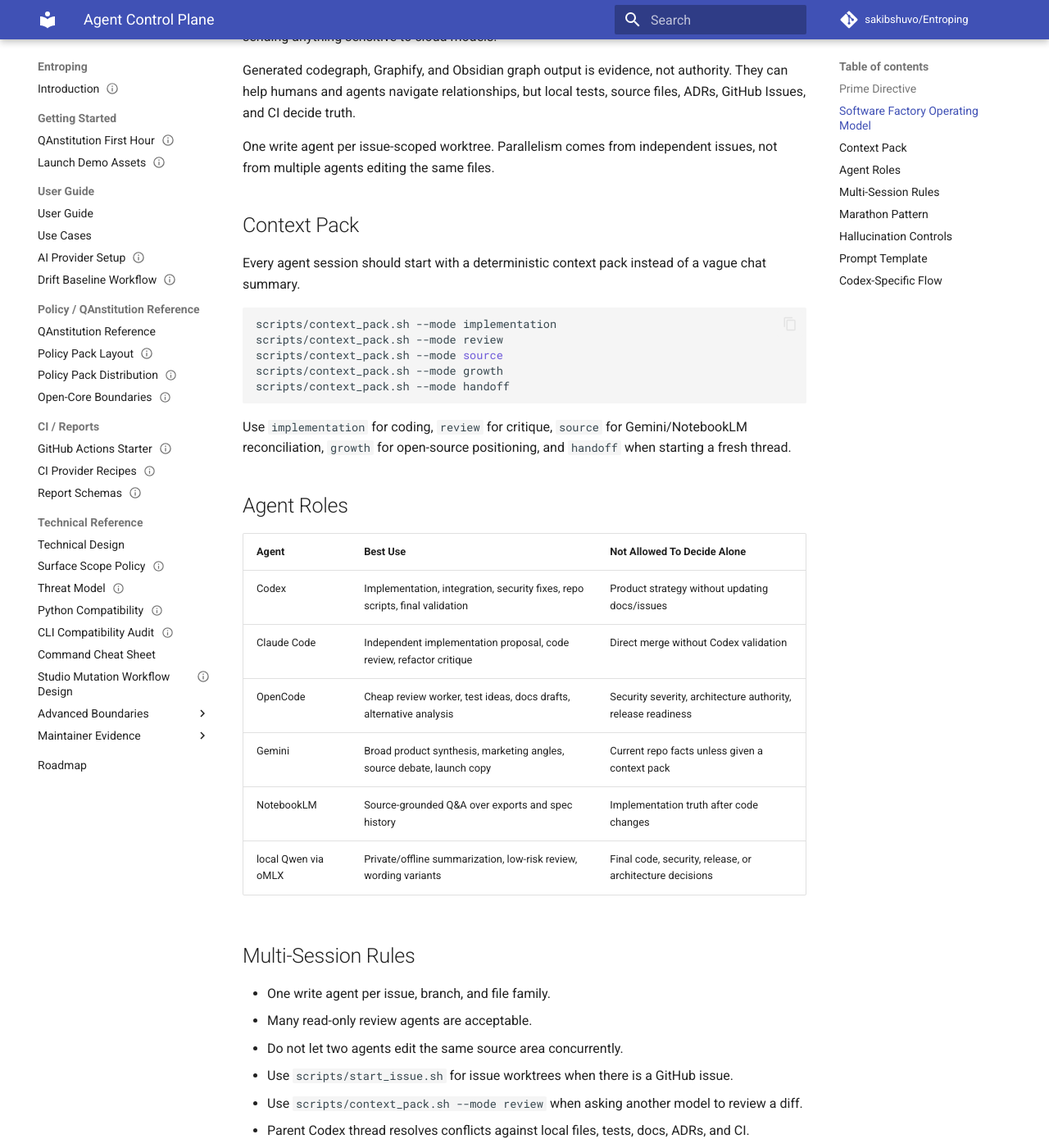
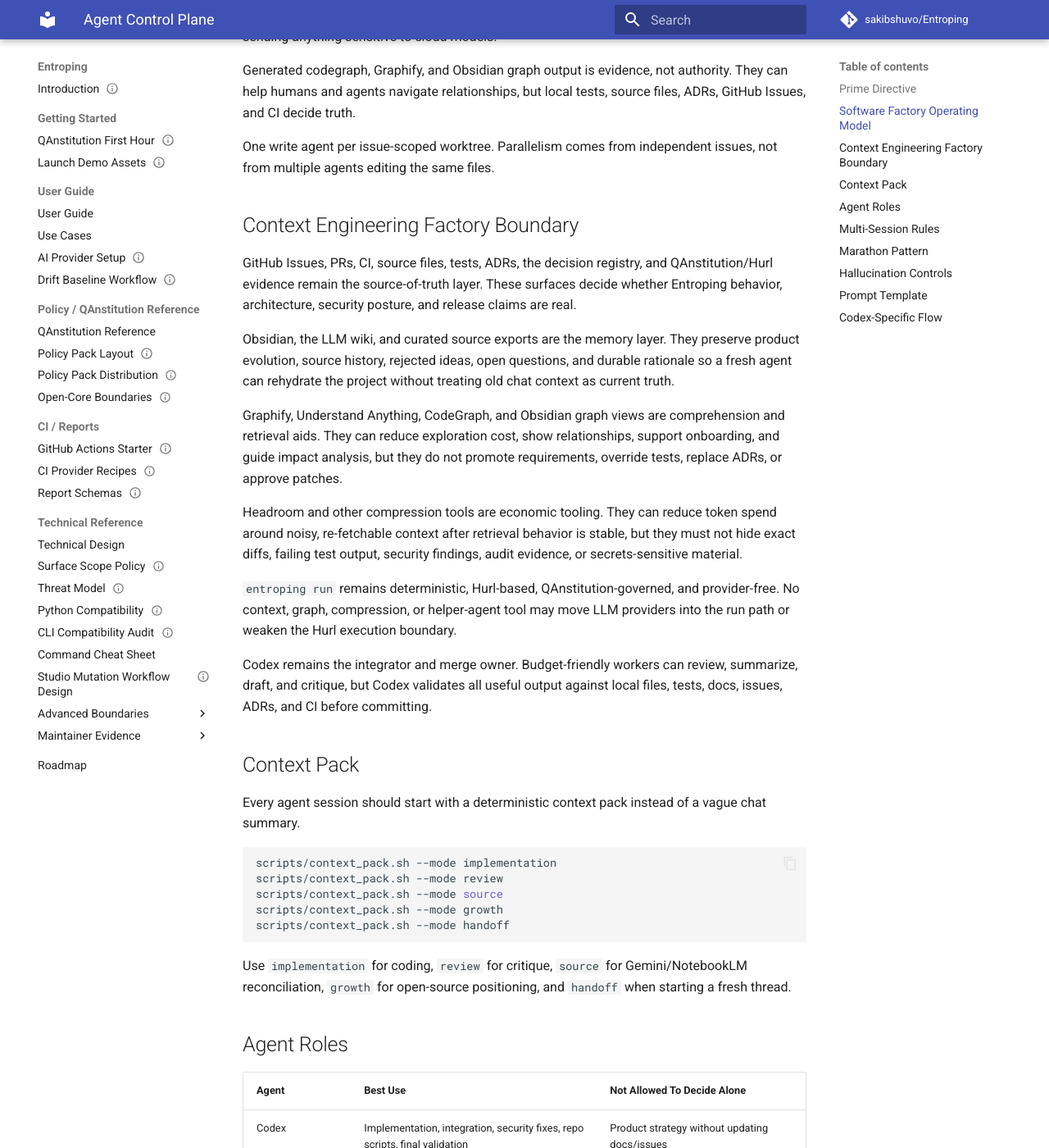
Before and after one commit to sakibshuvo/Entroping, an MkDocs documentation site: the page built from docs/meta/AGENT_CONTROL_PLANE.md, in a window 1280 px wide and 1400 px high, scrolled down 1600 px. Shown: the whole window at 82% size. Built offline with MkDocs 1.6.1 and Material for MkDocs 9.7.7, drawn with Linux system fonts in a browser that asks for light colours; comment, search, counter and statistics services are not loaded.

Commit message:
docs(context): codify factory boundary

```diff
--- a/docs/meta/AGENT_CONTROL_PLANE.md
+++ b/docs/meta/AGENT_CONTROL_PLANE.md
@@ -81,6 +81,36 @@
 
 One write agent per issue-scoped worktree. Parallelism comes from independent
 issues, not from multiple agents editing the same files.
+
+## Context Engineering Factory Boundary
+
+GitHub Issues, PRs, CI, source files, tests, ADRs, the decision registry, and
+QAnstitution/Hurl evidence remain the source-of-truth layer. These surfaces
+decide whether Entroping behavior, architecture, security posture, and release
+claims are real.
+
+Obsidian, the LLM wiki, and curated source exports are the memory layer. They
+preserve product evolution, source history, rejected ideas, open questions, and
+durable rationale so a fresh agent can rehydrate the project without treating
+old chat context as current truth.
+
+Graphify, Understand Anything, CodeGraph, and Obsidian graph views are
+comprehension and retrieval aids. They can reduce exploration cost, show
+relationships, support onboarding, and guide impact analysis, but they do not
+promote requirements, override tests, replace ADRs, or approve patches.
+
+Headroom and other compression tools are economic tooling. They can reduce
+token spend around noisy, re-fetchable context after retrieval behavior is
+stable, but they must not hide exact diffs, failing test output, security
+findings, audit evidence, or secrets-sensitive material.
+
+`entroping run` remains deterministic, Hurl-based, QAnstitution-governed, and
+provider-free. No context, graph, compression, or helper-agent tool may move LLM
+providers into the run path or weaken the Hurl execution boundary.
+
+Codex remains the integrator and merge owner. Budget-friendly workers can
+review, summarize, draft, and critique, but Codex validates all useful output
+against local files, tests, docs, issues, ADRs, and CI before committing.
 
 ## Context Pack
 
```
Also changed, not shown: .context/changelog.md (+5 -0 lines), .context/lessons-learned.md (+6 -0 lines), docs/meta/CONTEXT_MANAGEMENT.md (+11 -0 lines), docs/meta/PROJECT_PROGRESS.md (+2 -2 lines), 1 other file.
